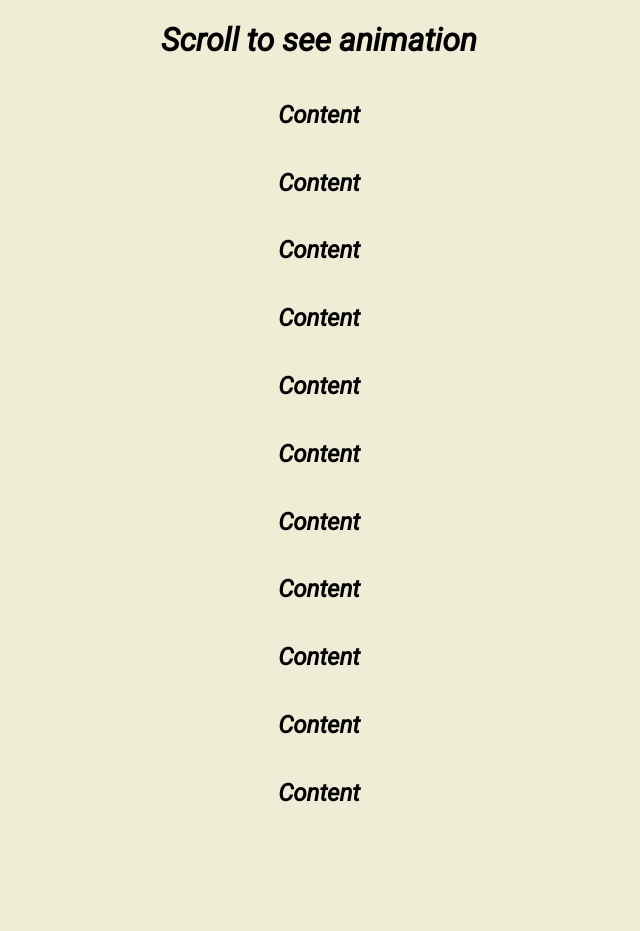
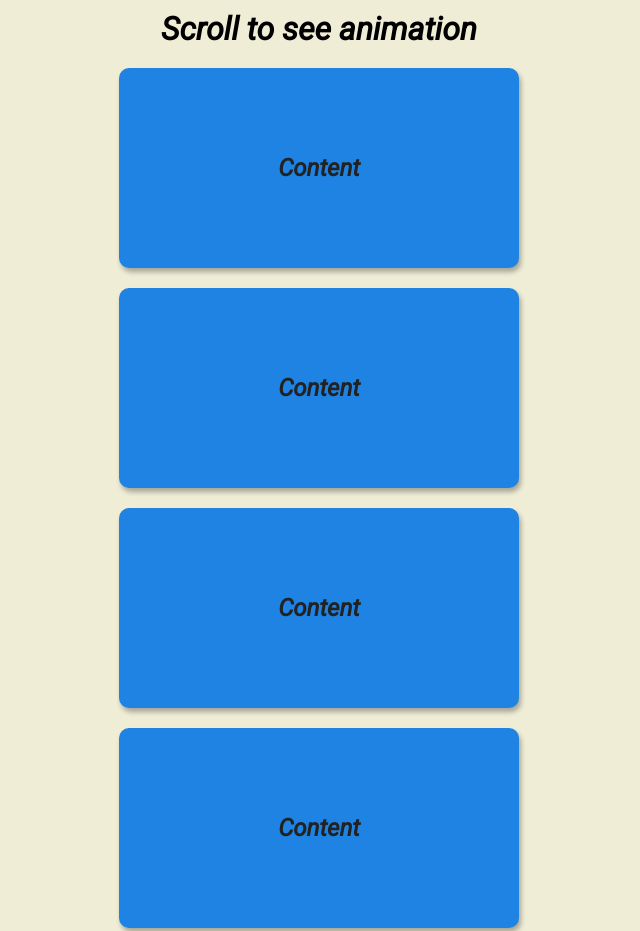
Before and after one commit to ZbigniewKulczynski1984/Scroll_animation_16.9.22, a plain HTML site: page index.html in a window 1280 px wide. Shown: the top 931 px of the page, without its empty margins (321-961 px from the left). Before the commit the page ends 827 px from the top, so only its background shows below. Drawn offline with Linux system fonts and the light colour scheme; a web font is replaced by a local one.

Commit message:
heading and conetent styled

```diff
--- a/css/style.css
+++ b/css/style.css
@@ -13,3 +13,20 @@ body {
     justify-content: center;
     margin: 0;
 }
+
+h1 {
+    margin: 10px;
+}
+
+.box {
+    background-color: rgb(30, 131, 226);
+    color: #222;
+    display: flex;
+    align-items: center;
+    justify-content: center;
+    width: 400px;
+    height: 200px;
+    margin: 10px;
+    border-radius: 10px;
+    box-shadow: 2px 4px 5px rgb(0, 0, 0, 0.3);
+}
```
